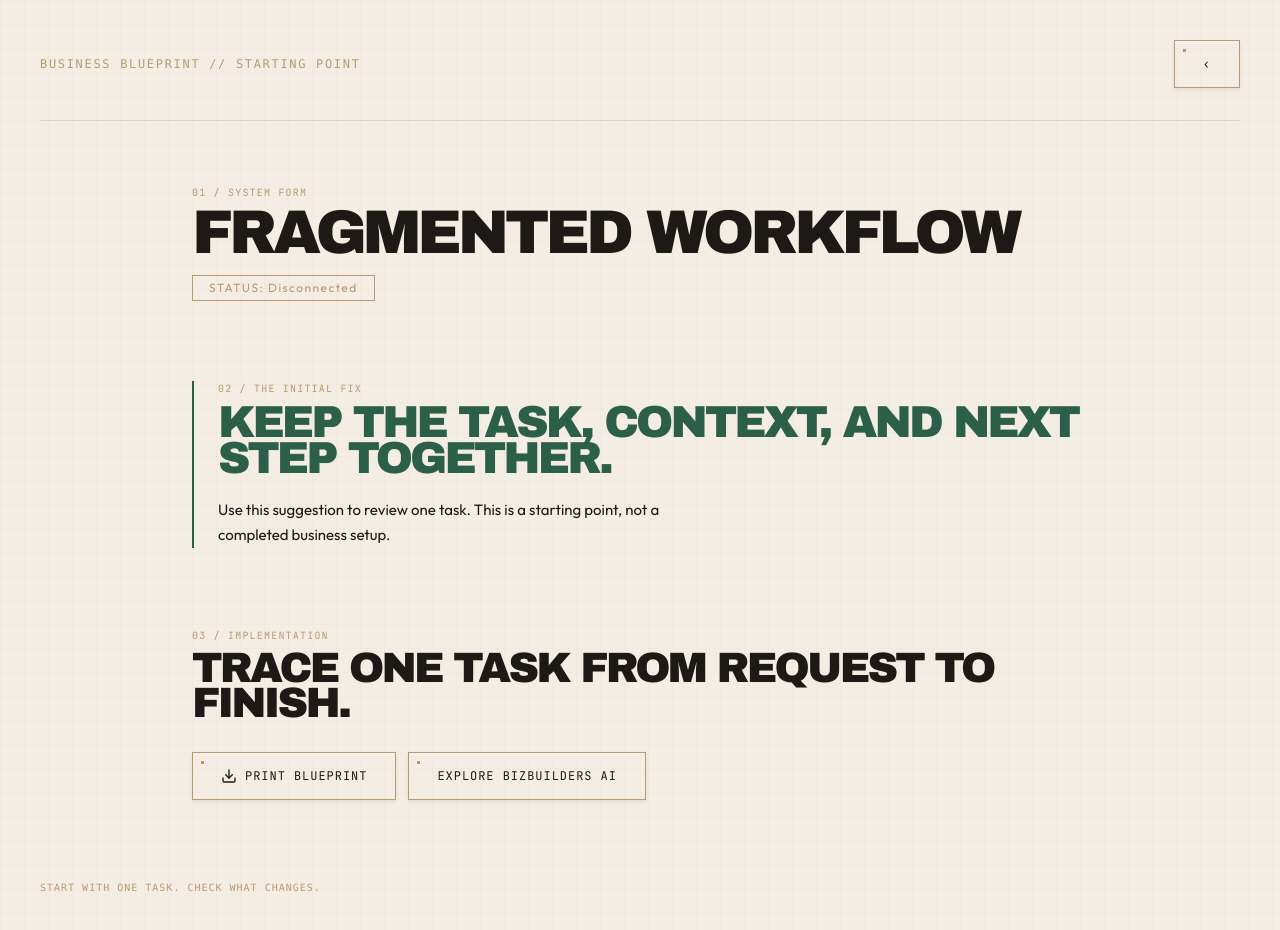
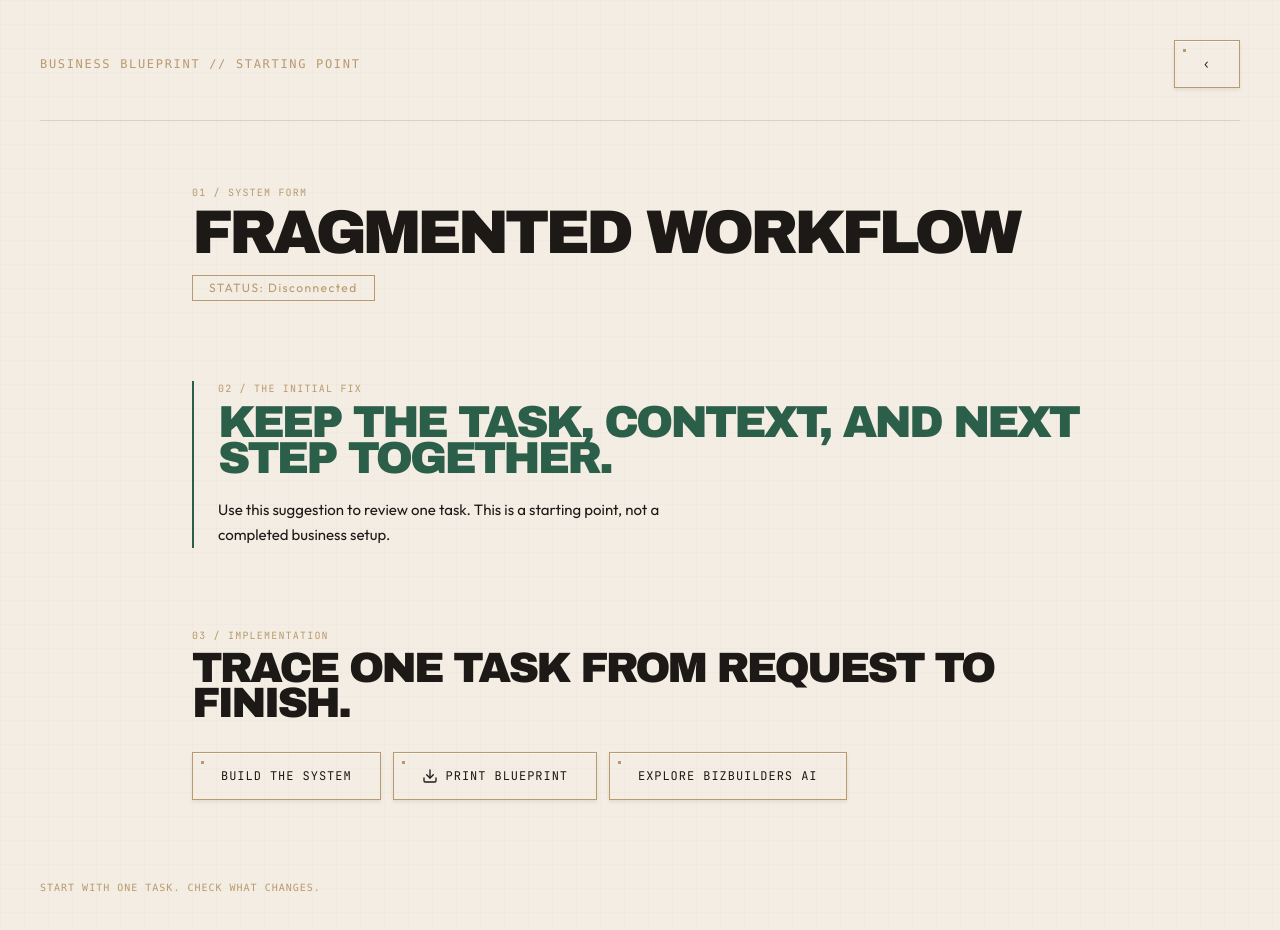
Before and after one commit to erikhinla/tbtx-next-ecosystem, a Next.js app: page /diagnostic/blueprint in a window 1280 px wide. Shown: the top 930 px of the page. Built offline with nearby package versions, Linux system fonts and the light colour scheme.

Commit message:
Send the blueprint into the Phase 1 request

```diff
--- a/src/app/diagnostic/blueprint/page.tsx
+++ b/src/app/diagnostic/blueprint/page.tsx
@@ -3,7 +3,7 @@
 import { useSearchParams } from "next/navigation";
 import { Suspense } from "react";
 import Link from "next/link";
-import { ArrowLeft, Download } from "lucide-react";
+import { Download } from "lucide-react";
 import type { Archetype } from "@/config/intakeQuestions";
 
 const archetypeMap: Record<Archetype, { name: string, status: string, fix: string, next: string }> = {
@@ -66,6 +66,7 @@ function BlueprintContent() {
           <h2 className="type-macro text-[clamp(1.7rem,5.5vw,2.65rem)] leading-[0.9] mb-4">{data.next}</h2>
 
           <div className="flex flex-col sm:flex-row gap-3 mt-8">
+            <Link href={`/phase-one?archetype=${targetArchetype}`} className="engineered-control">BUILD THE SYSTEM</Link>
             <button onClick={() => window.print()} className="engineered-control">
               <Download className="w-4 h-4" /> PRINT BLUEPRINT
             </button>
```
